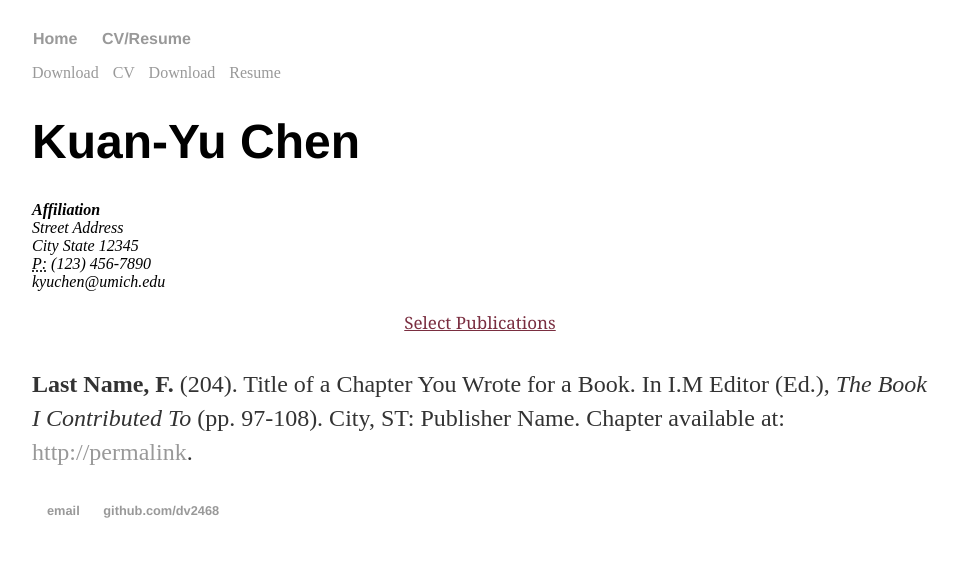
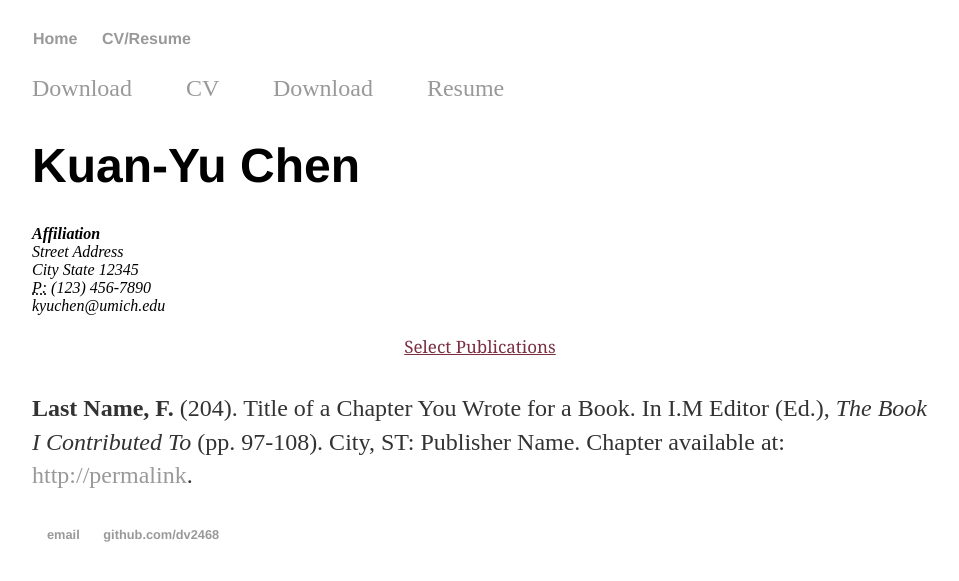
Before and after one commit to dv2468/dv2468.github.io, a Jekyll site: the page built from cv/index.html, in a window 1280 px wide. Shown: the top 581 px of the page, without its empty margins (160-1119 px from the left). Built offline with Jekyll 4.4.1, drawn with Linux system fonts in a browser that asks for light colours.

Commit message:
Update index.html

```diff
--- a/cv/index.html
+++ b/cv/index.html
@@ -5,8 +5,8 @@
 
 	<div class="cv">
 		<div id = "cv-link">
-		<a href="https://dv2468.github.io/DataScienceIntern.pdf" target="_blank" class="download" title="Download CV as PDF">Download CV</a>
-		<a href="https://dv2468.github.io/DataScienceIntern.pdf" target="_blank" class="download" title="Download Resume as PDF">Download Resume</a>
+		<p style="word-spacing: 2em;"><a href="https://dv2468.github.io/DataScienceIntern.pdf" target="_blank" class="download" title="Download CV as PDF">Download CV</a>
+		<a href="https://dv2468.github.io/DataScienceIntern.pdf" target="_blank" class="download" title="Download Resume as PDF">Download Resume</a></p>
 		</div>
 					<h1>Kuan-Yu Chen</h1>
 					<address>
```
